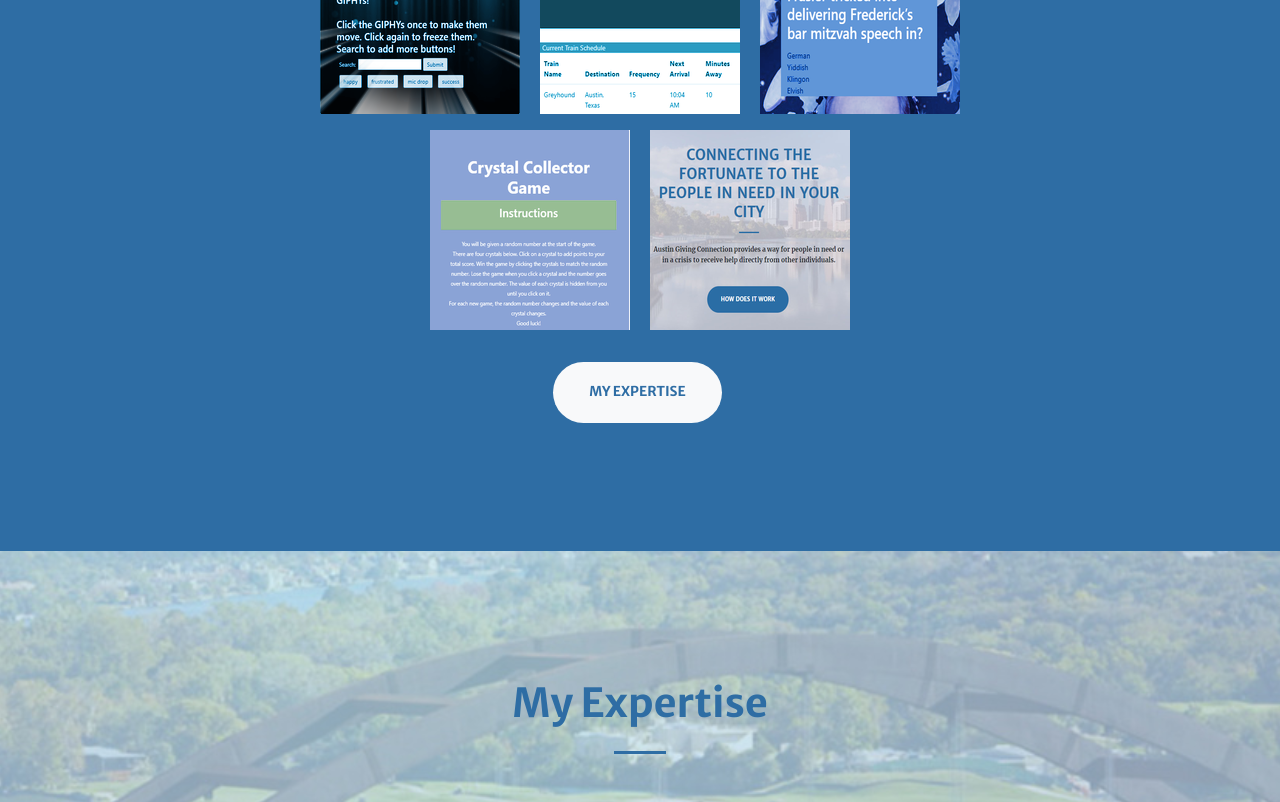
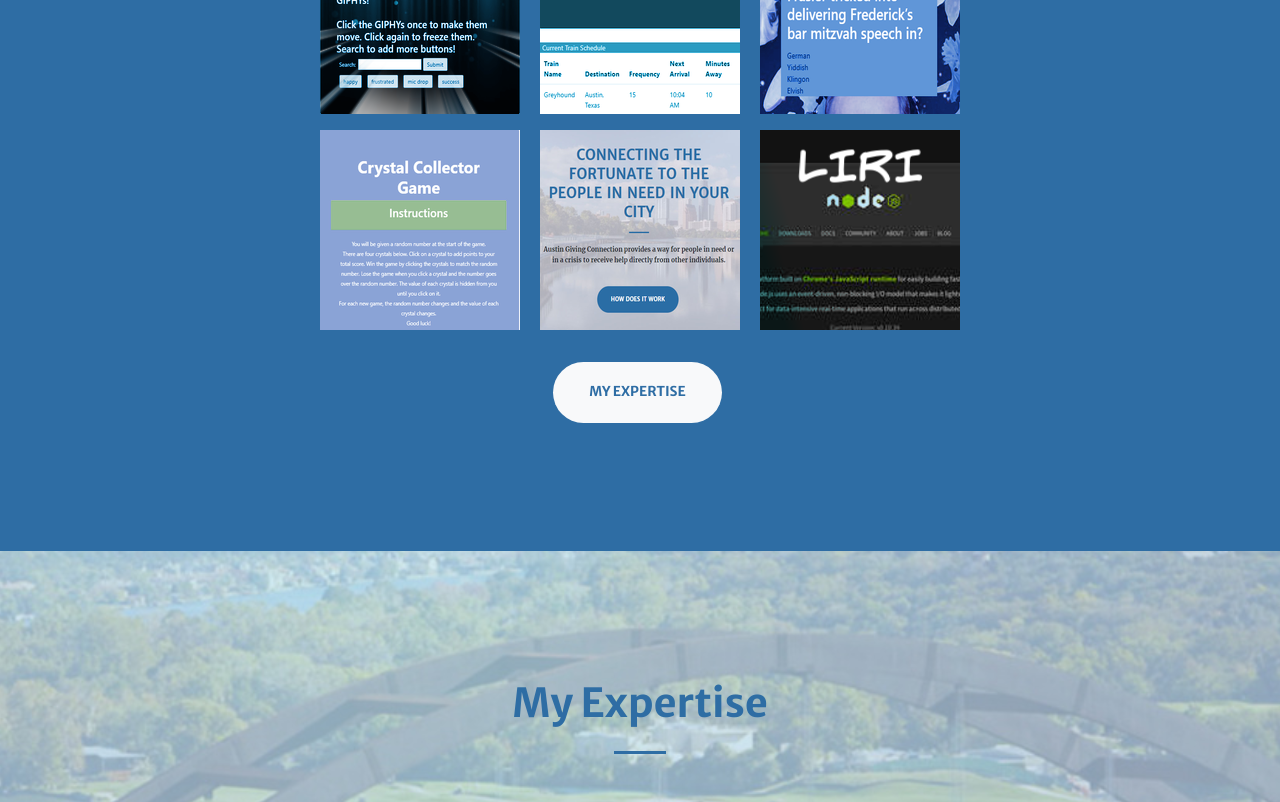
Before and after one commit to PennyArnold/Penny-Arnold-Portfolio, a plain HTML site: page index.html in a window 1280 px wide. Shown: the part 1278-2080 px from the top of the page. Drawn offline with nearby package versions, Linux system fonts and the light colour scheme; files whose address does not match are found by name.

Commit message:
added new node project

```diff
--- a/index.html
+++ b/index.html
@@ -181,6 +181,9 @@
                 <a href="https://dinakhouri.github.io/UT-Project-1-/" target="_blank">
                   <img class="m-2" src="assets\images\AGC.PNG">
                 </a>
+
+                <a href="https://github.com/PennyArnold/liri-node-app" target="_blank">
+                  <img class="m-2" src="assets\images\node.PNG">
            <!--  </h3> -->
             <br>
             <br>
```
Also changed, not shown: assets/images/node.PNG (added), assets/images/penny-newest.jpg (added), penny.jpg (added), 4 other files.
